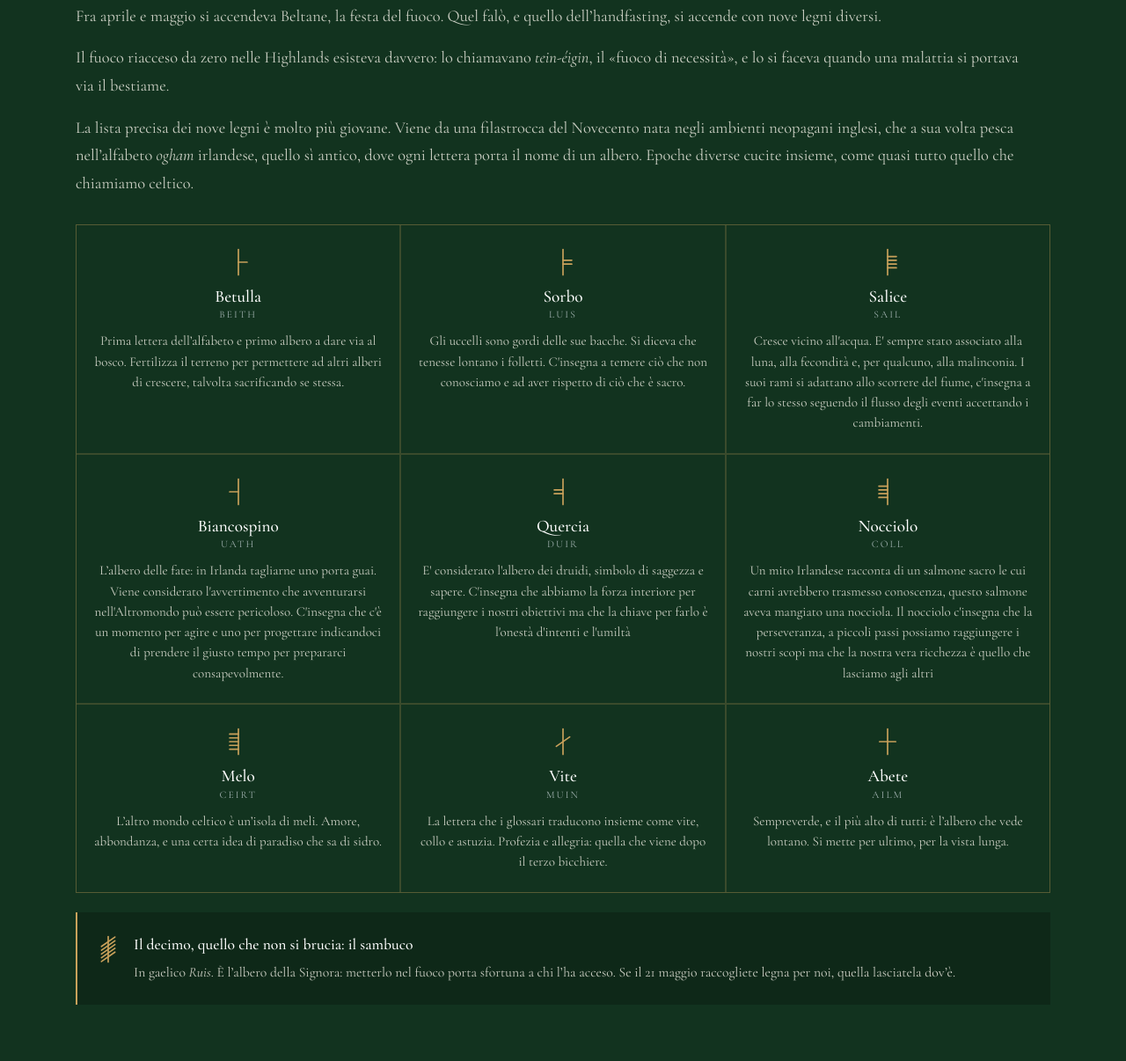
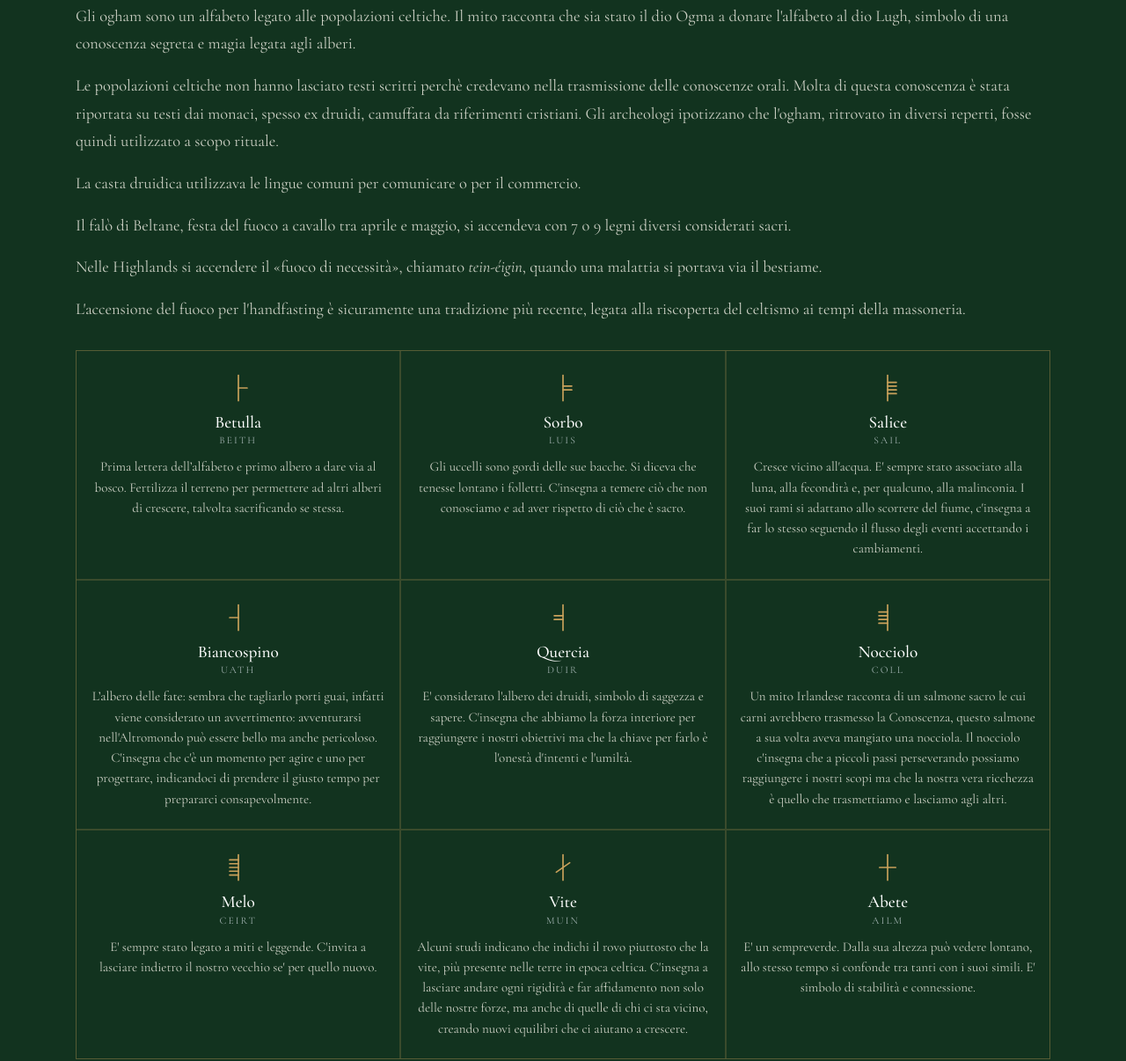
Before and after one commit to SamanthaPersonalProject/wedding, a plain HTML site: page index.html in a window 1280 px wide. Shown: the part 2197-3403 px from the top of the page at 88% size. Drawn offline with nearby package versions, Linux system fonts and the light colour scheme; a script that the page names is missing.

Commit message:
Updated description

```diff
--- a/index.html
+++ b/index.html
@@ -333,9 +333,12 @@
            traverso secondo l'aicme a cui la lettera appartiene. -->
       <div class="tabs__panel" role="tabpanel" id="pan-legni" aria-labelledby="tab-legni" tabindex="0">
         <div class="prose tabs__intro">
-          <p>Fra aprile e maggio si accendeva Beltane, la festa del fuoco. Quel falò, e quello dell&rsquo;handfasting, si accende con nove legni diversi.</p>
-          <p>Il fuoco riacceso da zero nelle Highlands esisteva davvero: lo chiamavano <em>tein-éigin</em>, il &laquo;fuoco di necessità&raquo;, e lo si faceva quando una malattia si portava via il bestiame.</p>
-          <p>La lista precisa dei nove legni è molto più giovane. Viene da una filastrocca del Novecento nata negli ambienti neopagani inglesi, che a sua volta pesca nell&rsquo;alfabeto <em>ogham</em> irlandese, quello sì antico, dove ogni lettera porta il nome di un albero. Epoche diverse cucite insieme, come quasi tutto quello che chiamiamo celtico.</p>
+          <p>Gli ogham sono un alfabeto legato alle popolazioni celtiche. Il mito racconta che sia stato il dio Ogma a donare l'alfabeto al dio Lugh, simbolo di una conoscenza segreta e magia legata agli alberi. </p>
+          <p>Le popolazioni celtiche non hanno lasciato testi scritti perchè credevano nella trasmissione delle conoscenze orali. Molta di questa conoscenza è stata riportata su testi dai monaci, spesso ex druidi, camuffata da riferimenti cristiani. Gli archeologi ipotizzano che l'ogham, ritrovato in diversi reperti, fosse quindi utilizzato a scopo rituale.</p>
+          <p>La casta druidica utilizzava le lingue comuni per comunicare o per il commercio.</p>
+          <p>Il falò di Beltane, festa del fuoco a cavallo tra aprile e maggio, si accendeva con 7 o 9 legni diversi considerati sacri.</p>
+          <p>Nelle Highlands si accendere il &laquo;fuoco di necessità&raquo;, chiamato <em>tein-éigin</em>, quando una malattia si portava via il bestiame.</p>
+          <p>L'accensione del fuoco per l'handfasting è sicuramente una tradizione più recente, legata alla riscoperta del celtismo ai tempi della massoneria.</p>
         </div>
 
         <ul class="woods">
@@ -361,38 +364,38 @@
             <svg class="woods__ogham" viewBox="0 0 34 52" aria-hidden="true"><g fill="none" stroke="currentColor" stroke-width="2.2" stroke-linecap="round"><path d="M17 7V45"/><path d="M4 26H17"/></g></svg>
             <h3 class="woods__name">Biancospino</h3>
             <p class="woods__ogam">Uath</p>
-            <p class="woods__text">L&rsquo;albero delle fate: in Irlanda tagliarne uno porta guai. Viene considerato l'avvertimento che avventurarsi nell'Altromondo può essere pericoloso. C'insegna che c'è un momento per agire e uno per progettare indicandoci di prendere il giusto tempo per prepararci consapevolmente.</p>
+            <p class="woods__text">L&rsquo;albero delle fate: sembra che tagliarlo porti guai, infatti viene considerato un avvertimento: avventurarsi nell'Altromondo può essere bello ma anche pericoloso. C'insegna che c'è un momento per agire e uno per progettare, indicandoci di prendere il giusto tempo per prepararci consapevolmente.</p>
           </li>
           <li class="woods__item">
             <svg class="woods__ogham" viewBox="0 0 34 52" aria-hidden="true"><g fill="none" stroke="currentColor" stroke-width="2.2" stroke-linecap="round"><path d="M17 7V45"/><path d="M4 23.2H17 M4 28.8H17"/></g></svg>
             <h3 class="woods__name">Quercia</h3>
             <p class="woods__ogam">Duir</p>
-            <p class="woods__text">E' considerato l'albero dei druidi, simbolo di saggezza e sapere. C'insegna che abbiamo la forza interiore per raggiungere i nostri obiettivi ma che la chiave per farlo è l'onestà d'intenti e l'umiltà</p>
+            <p class="woods__text">E' considerato l'albero dei druidi, simbolo di saggezza e sapere. C'insegna che abbiamo la forza interiore per raggiungere i nostri obiettivi ma che la chiave per farlo è l'onestà d'intenti e l'umiltà.</p>
           </li>
 
           <li class="woods__item">
             <svg class="woods__ogham" viewBox="0 0 34 52" aria-hidden="true"><g fill="none" stroke="currentColor" stroke-width="2.2" stroke-linecap="round"><path d="M17 7V45"/><path d="M4 17.6H17 M4 23.2H17 M4 28.8H17 M4 34.4H17"/></g></svg>
             <h3 class="woods__name">Nocciolo</h3>
             <p class="woods__ogam">Coll</p>
-            <p class="woods__text">Un mito Irlandese racconta di un salmone sacro le cui carni avrebbero trasmesso conoscenza, questo salmone aveva mangiato una nocciola. Il nocciolo c'insegna che la perseveranza, a piccoli passi possiamo raggiungere i nostri scopi ma che la nostra vera ricchezza è quello che lasciamo agli altri</p>
+            <p class="woods__text">Un mito Irlandese racconta di un salmone sacro le cui carni avrebbero trasmesso la Conoscenza, questo salmone a sua volta aveva mangiato una nocciola. Il nocciolo c'insegna che a piccoli passi perseverando possiamo raggiungere i nostri scopi ma che la nostra vera ricchezza è quello che trasmettiamo e lasciamo agli altri.</p>
           </li>
           <li class="woods__item">
             <svg class="woods__ogham" viewBox="0 0 34 52" aria-hidden="true"><g fill="none" stroke="currentColor" stroke-width="2.2" stroke-linecap="round"><path d="M17 7V45"/><path d="M4 14.8H17 M4 20.4H17 M4 26H17 M4 31.6H17 M4 37.2H17"/></g></svg>
             <h3 class="woods__name">Melo</h3>
             <p class="woods__ogam">Ceirt</p>
-            <p class="woods__text">L&rsquo;altro mondo celtico è un&rsquo;isola di meli. Amore, abbondanza, e una certa idea di paradiso che sa di sidro.</p>
+            <p class="woods__text">E' sempre stato legato a miti e leggende. C'invita a lasciare indietro il nostro vecchio se' per quello nuovo.</p>
           </li>
           <li class="woods__item">
             <svg class="woods__ogham" viewBox="0 0 34 52" aria-hidden="true"><g fill="none" stroke="currentColor" stroke-width="2.2" stroke-linecap="round"><path d="M17 7V45"/><path d="M7 33L27 19"/></g></svg>
             <h3 class="woods__name">Vite</h3>
             <p class="woods__ogam">Muin</p>
-            <p class="woods__text">La lettera che i glossari traducono insieme come vite, collo e astuzia. Profezia e allegria: quella che viene dopo il terzo bicchiere.</p>
+            <p class="woods__text">Alcuni studi indicano che indichi il rovo piuttosto che la vite, più presente nelle terre in epoca celtica. C'insegna a lasciare andare ogni rigidità e far affidamento non solo delle nostre forze, ma anche di quelle di chi ci sta vicino, creando nuovi equilibri che ci aiutano a crescere.</p>
           </li>
           <li class="woods__item">
             <svg class="woods__ogham" viewBox="0 0 34 52" aria-hidden="true"><g fill="none" stroke="currentColor" stroke-width="2.2" stroke-linecap="round"><path d="M17 7V45"/><path d="M5 26H29"/></g></svg>
             <h3 class="woods__name">Abete</h3>
             <p class="woods__ogam">Ailm</p>
-            <p class="woods__text">Sempreverde, e il più alto di tutti: è l&rsquo;albero che vede lontano. Si mette per ultimo, per la vista lunga.</p>
+            <p class="woods__text">E' un sempreverde. Dalla sua altezza può vedere lontano, allo stesso tempo si confonde tra tanti con i suoi simili. E' simbolo di stabilità e connessione.</p>
           </li>
         </ul>
 
```
